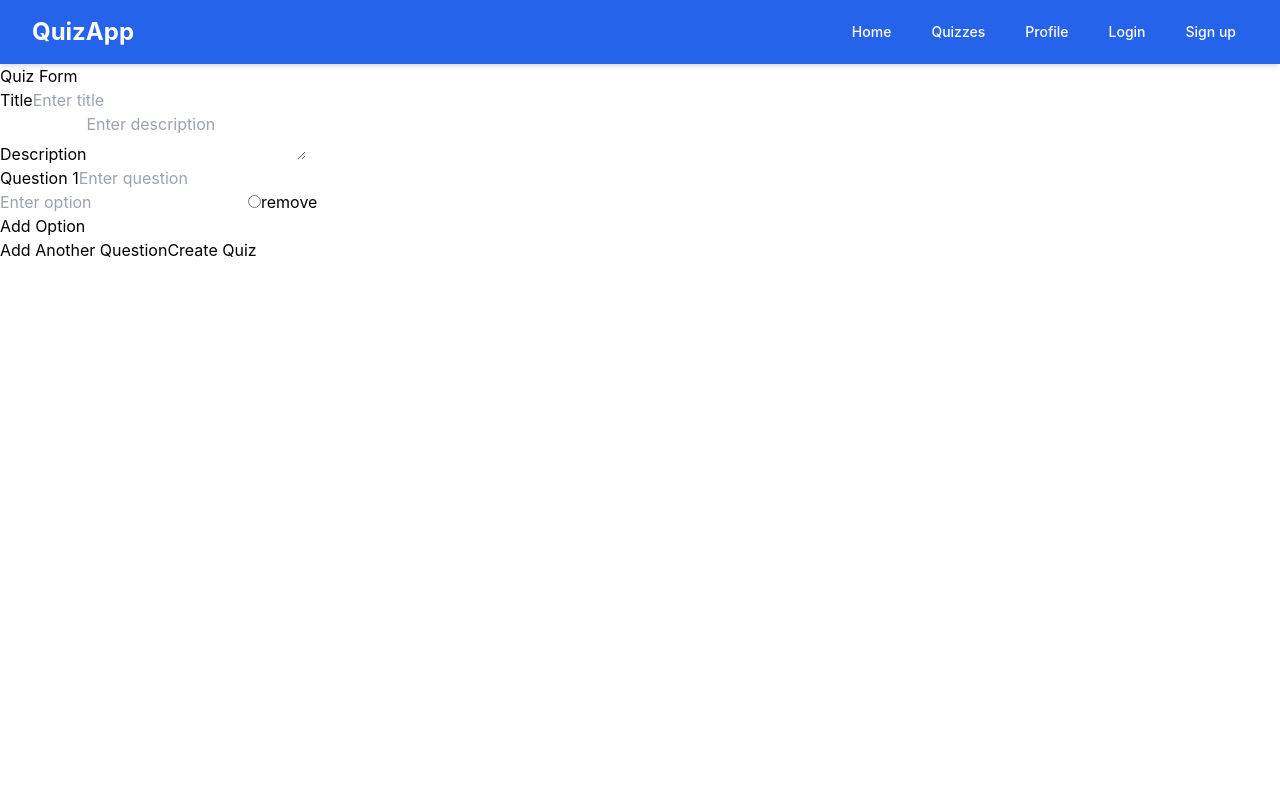
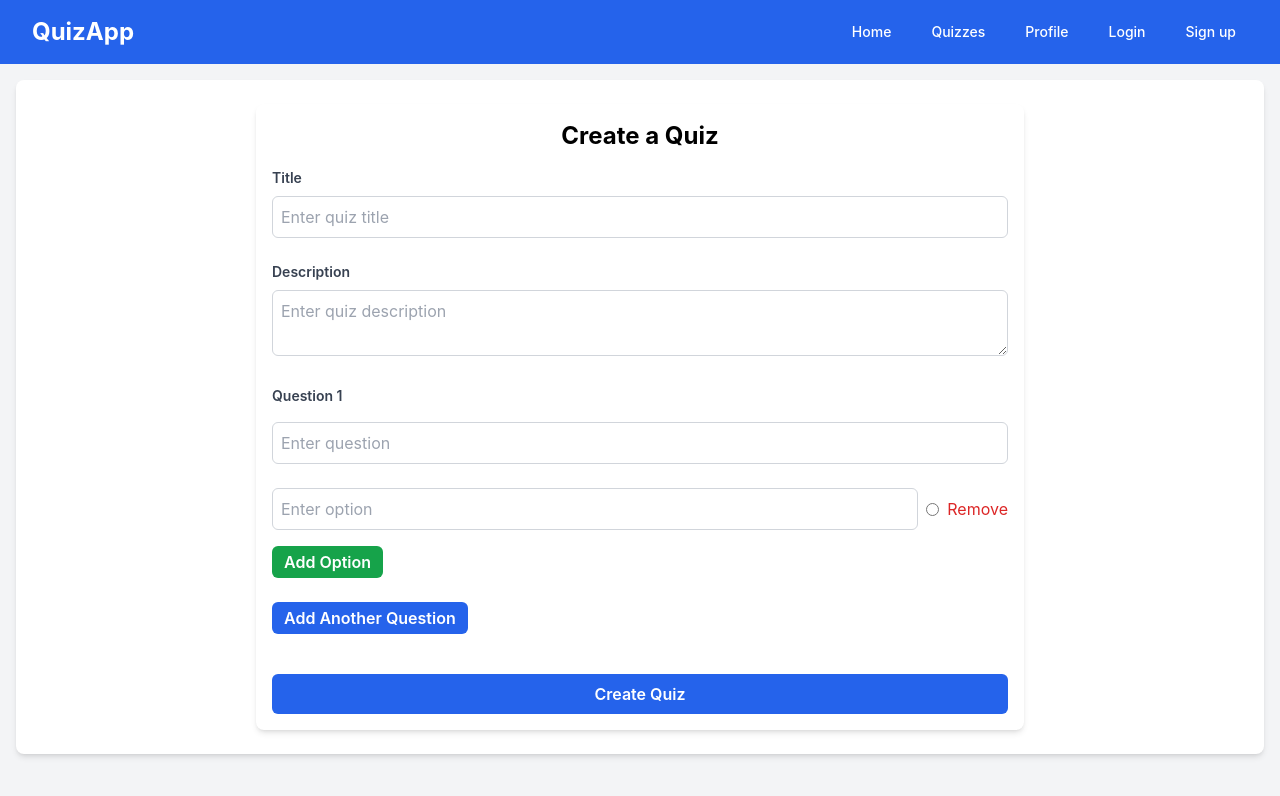
Before and after one commit to prabhakarsingh2019/MERN, a React (Create React App) app in the folder quiz-app/frontend/: page /quiz in a window 1280 px wide. Shown: the top 796 px of the page. Built offline with nearby package versions, Linux system fonts and the light colour scheme.

Commit message:
add logout

```diff
--- a/quiz-app/frontend/src/App.js
+++ b/quiz-app/frontend/src/App.js
@@ -4,6 +4,8 @@ import Signup from "./components/Signup";
 import Login from "./components/Login";
 import Navbar from "./components/Navbar";
 import QuizForm from "./components/QuizForm";
+import Profile from "./comp2/Profile";
+import { AuthProvider } from "./context/AuthContext";
 
 const Home = () => (
   <div className="p-6">
@@ -13,16 +15,57 @@ const Home = () => (
 
 const App = () => {
   return (
-    <BrowserRouter>
-      <Navbar />
+    <AuthProvider>
+      <BrowserRouter>
+        <Navbar />
 
-      <Routes>
-        <Route path="/" element={<Home />} />
-        <Route path="/sign-up" element={<Signup />} />
-        <Route path="/login" element={<Login />} />
-        <Route path="/quiz" element={<QuizForm />} />
-      </Routes>
-    </BrowserRouter>
+        <div className="min-h-screen bg-gray-100 p-4">
+          {/* Routes for different pages */}
+          <Routes>
+            <Route
+              path="/"
+              element={
+                <div className="bg-white p-6 rounded-lg shadow-md">
+                  <Home />
+                </div>
+              }
+            />
+            <Route
+              path="/sign-up"
+              element={
+                <div className="bg-white p-6 rounded-lg shadow-md">
+                  <Signup />
+                </div>
+              }
+            />
+            <Route
+              path="/login"
+              element={
+                <div className="bg-white p-6 rounded-lg shadow-md">
+                  <Login />
+                </div>
+              }
+            />
+            <Route
+              path="/quiz"
+              element={
+                <div className="bg-white p-6 rounded-lg shadow-md">
+                  <QuizForm />
+                </div>
+              }
+            />
+            <Route
+              path="/profile"
+              element={
+                <div className="bg-white p-6 rounded-lg shadow-md">
+                  <Profile />
+                </div>
+              }
+            />
+          </Routes>
+        </div>
+      </BrowserRouter>
+    </AuthProvider>
   );
 };
 
--- /dev/null
+++ b/quiz-app/frontend/src/comp2/Profile.js
@@ -0,0 +1,11 @@
+import Logout from "../components/Logout";
+
+const Profile = () => {
+  return (
+    <div>
+      <Logout />
+    </div>
+  );
+};
+
+export default Profile;
--- /dev/null
+++ b/quiz-app/frontend/src/components/Logout.js
@@ -0,0 +1,25 @@
+import { useNavigate } from "react-router-dom";
+import { useAuth } from "../context/AuthContext";
+
+const Logout = () => {
+  const navigate = useNavigate();
+  const { setUser } = useAuth();
+  const logoutFunc = () => {
+    setUser(null);
+    localStorage.removeItem("authToken");
+    window.location.reload();
+    navigate("/");
+  };
+
+  return (
+    <div>
+      <button
+        onClick={logoutFunc}
+        className="py-1 px-3 bg-red-600 text-white font-semibold rounded-md hover:bg-red-700 mt-2"
+      >
+        Logout
+      </button>
+    </div>
+  );
+};
+export default Logout;
--- a/quiz-app/frontend/src/components/Navbar.js
+++ b/quiz-app/frontend/src/components/Navbar.js
@@ -2,6 +2,8 @@ import React, { useState } from "react";
 import { Link } from "react-router-dom";
 
 const Navbar = () => {
+  const token = localStorage.getItem("authToken");
+  console.log(token);
   const [isMenuOpen, setIsMenuOpen] = useState(false);
   const toggleMenu = () => setIsMenuOpen(!isMenuOpen);
   return (
@@ -34,6 +36,8 @@ const Navbar = () => {
             >
               Profile
             </Link>
+            {!token && (
+              <>
                 <Link
                   to="/login"
                   className="text-white hover:bg-blue-700 px-3 py-2 rounded-md text-sm font-medium"
@@ -46,6 +50,8 @@ const Navbar = () => {
                 >
                   Sign up
                 </Link>
+              </>
+            )}
           </div>
 
           {/* Hamburger Icon for smaller screens */}
--- a/quiz-app/frontend/src/components/QuizForm.js
+++ b/quiz-app/frontend/src/components/QuizForm.js
@@ -4,7 +4,7 @@ import { createQuiz } from "../services/quizService";
 const QuizForm = () => {
   const [quiz, setQuiz] = useState({
     title: "",
-    discription: "",
+    description: "",
     questions: [
       {
         questionText: "",
@@ -15,8 +15,8 @@ const QuizForm = () => {
   });
 
   const [message, setMessage] = useState("");
+
   const handleSubmit = async (e) => {
-    e.preventDefault();
     e.preventDefault();
     try {
       const response = await createQuiz(quiz);
@@ -25,30 +25,36 @@ const QuizForm = () => {
       setMessage(error.message);
     }
   };
+
   const handleQuestionChange = (index, field, value) => {
     const updatedQuestions = [...quiz.questions];
     updatedQuestions[index][field] = value;
     setQuiz({ ...quiz, questions: updatedQuestions });
   };
+
   const handleOptionChange = (qIndex, oIndex, value) => {
     const updatedQuestions = [...quiz.questions];
     updatedQuestions[qIndex].options[oIndex].text = value;
     setQuiz({ ...quiz, questions: updatedQuestions });
   };
+
   const handleFormChange = (e) => {
     const { name, value } = e.target;
     setQuiz((prevQuiz) => ({ ...prevQuiz, [name]: value }));
   };
+
   const addOption = (qIndex) => {
     const updatedQuestions = [...quiz.questions];
     updatedQuestions[qIndex].options.push({ text: "" });
     setQuiz({ ...quiz, questions: updatedQuestions });
   };
+
   const removeOption = (qIndex, oIndex) => {
     const updatedQuestions = [...quiz.questions];
     updatedQuestions[qIndex].options.splice(oIndex, 1);
     setQuiz({ ...quiz, questions: updatedQuestions });
   };
+
   const addQuestion = () => {
     setQuiz({
       ...quiz,
@@ -64,48 +70,61 @@ const QuizForm = () => {
   };
 
   return (
-    <div>
-      <h1>Quiz Form</h1>
-      <form onSubmit={handleSubmit}>
+    <div className="max-w-3xl mx-auto p-4 bg-white shadow-md rounded-lg">
+      <h1 className="text-2xl font-bold text-center mb-4">Create a Quiz</h1>
+      <form onSubmit={handleSubmit} className="space-y-6">
         {/* Quiz Title */}
         <div>
-          <label>Title</label>
+          <label className="block text-sm font-semibold text-gray-700">
+            Title
+          </label>
           <input
             type="text"
-            placeholder="Enter title"
+            placeholder="Enter quiz title"
             name="title"
             value={quiz.title}
+            onChange={handleFormChange}
             required
-            onChange={handleFormChange}
+            className="w-full mt-2 p-2 border border-gray-300 rounded-md"
           />
         </div>
+
         {/* Quiz Description */}
         <div>
-          <label>Description</label>
+          <label className="block text-sm font-semibold text-gray-700">
+            Description
+          </label>
           <textarea
-            placeholder="Enter description"
-            name="discription"
-            value={quiz.discription}
+            placeholder="Enter quiz description"
+            name="description"
+            value={quiz.description}
+            onChange={handleFormChange}
             required
-            onChange={handleFormChange}
+            className="w-full mt-2 p-2 border border-gray-300 rounded-md"
           />
         </div>
-        {/* Quiz questions */}
+
+        {/* Quiz Questions */}
         {quiz.questions.map((question, qIndex) => (
-          <div>
-            <label>Question {qIndex + 1}</label>
+          <div key={qIndex} className="space-y-4">
+            <label className="block text-sm font-semibold text-gray-700">
+              Question {qIndex + 1}
+            </label>
             <input
               type="text"
               placeholder="Enter question"
               name="questionText"
-              required
               value={question.questionText}
               onChange={(e) =>
                 handleQuestionChange(qIndex, "questionText", e.target.value)
               }
+              required
+              className="w-full mt-2 p-2 border border-gray-300 rounded-md"
             />
+
+            {/* Question Options */}
             {question.options.map((option, oIndex) => (
-              <div>
+              <div key={oIndex} className="flex items-center space-x-2">
                 <input
                   type="text"
                   placeholder="Enter option"
@@ -115,6 +134,7 @@ const QuizForm = () => {
                     handleOptionChange(qIndex, oIndex, e.target.value)
                   }
                   required
+                  className="w-full mt-2 p-2 border border-gray-300 rounded-md"
                 />
                 <input
                   type="radio"
@@ -123,29 +143,51 @@ const QuizForm = () => {
                   onChange={() =>
                     handleQuestionChange(qIndex, "correctAnswer", oIndex)
                   }
+                  className="mt-2"
                 />
                 <button
                   type="button"
                   onClick={() => removeOption(qIndex, oIndex)}
+                  className="text-red-600 mt-2"
                 >
-                  remove
+                  Remove
                 </button>
               </div>
             ))}
-            <button type="button" onClick={() => addOption(qIndex)}>
+            <button
+              type="button"
+              onClick={() => addOption(qIndex)}
+              className="py-1 px-3 bg-green-600 text-white font-semibold rounded-md hover:bg-green-700 mt-2"
+            >
               Add Option
             </button>
           </div>
         ))}
-        <button type="button" onClick={addQuestion}>
+
+        {/* Add Another Question */}
+        <button
+          type="button"
+          onClick={addQuestion}
+          className="py-1 px-3 bg-blue-600 text-white font-semibold rounded-md hover:bg-blue-700 mt-2"
+        >
           Add Another Question
         </button>
 
         {/* Submit Button */}
-        <button type="submit">Create Quiz</button>
+        <div>
+          <button
+            type="submit"
+            className="w-full mt-4 py-2 bg-blue-600 text-white font-semibold rounded-md hover:bg-blue-700"
+          >
+            Create Quiz
+          </button>
+        </div>
       </form>
-      {message && <p>{message}</p>}
+
+      {/* Success/Failure Message */}
+      {message && <p className="text-center text-red-500 mt-4">{message}</p>}
     </div>
   );
 };
+
 export default QuizForm;
--- /dev/null
+++ b/quiz-app/frontend/src/context/AuthContext.js
@@ -0,0 +1,17 @@
+import React, { createContext, useState, useContext } from "react";
+
+const AuthContext = createContext();
+
+export const AuthProvider = ({ children }) => {
+  const [user, setUser] = useState(null);
+
+  return (
+    <AuthContext.Provider value={{ user, setUser }}>
+      {children}
+    </AuthContext.Provider>
+  );
+};
+
+export const useAuth = () => {
+  return useContext(AuthContext);
+};
```
Lines whose indentation alone changed are shown as unchanged.
